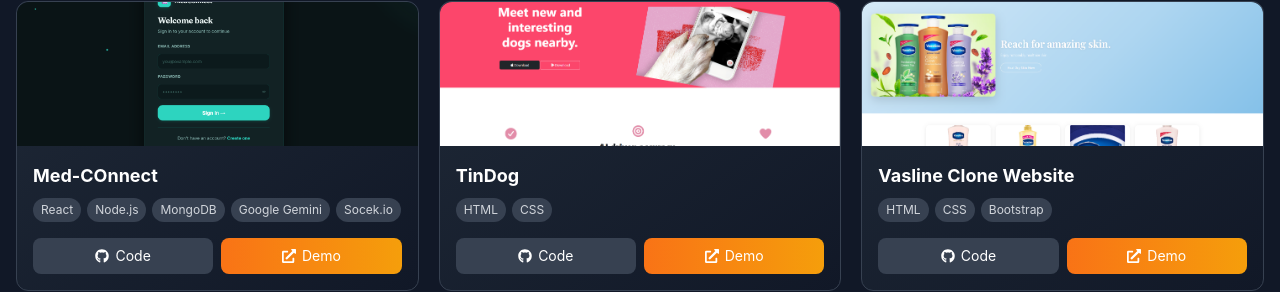
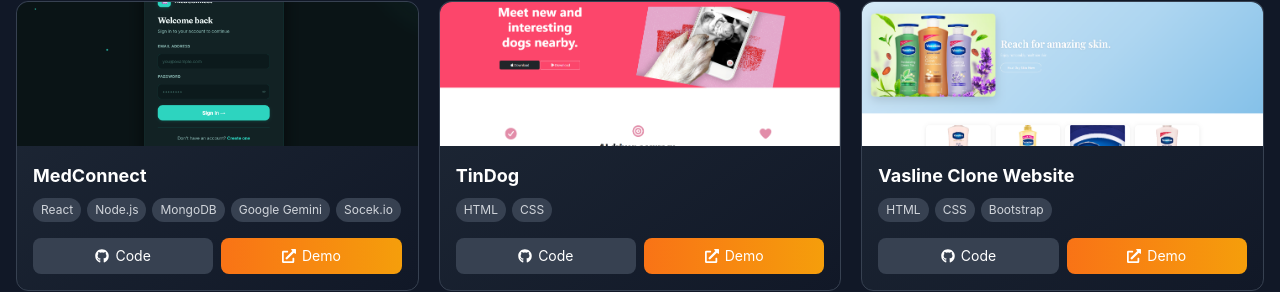
Before and after one commit to patilradhey/my_portfolio, a React app: page / in a window 1280 px wide. Shown: the part 2911-3203 px from the top of the page. Built offline with nearby package versions, Linux system fonts and the light colour scheme; the HTML template or start-up script is replaced by a standard one.

Commit message:
spelling

```diff
--- a/src/components/Projects.jsx
+++ b/src/components/Projects.jsx
@@ -19,7 +19,7 @@
 
     {
       id: 10,
-      title: 'Med-COnnect',
+      title: 'MedConnect',
       image: project10,
       tags: ['React','Node.js','MongoDB','Google Gemini','Socek.io'],
       github: 'https://github.com/patilradhey/backend-doctor-app.git'
```
